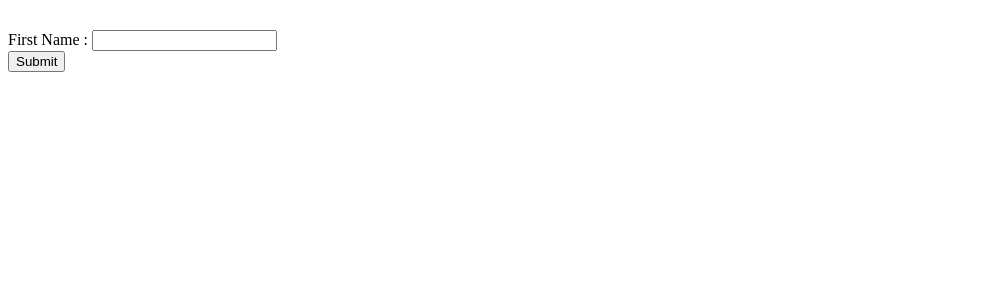
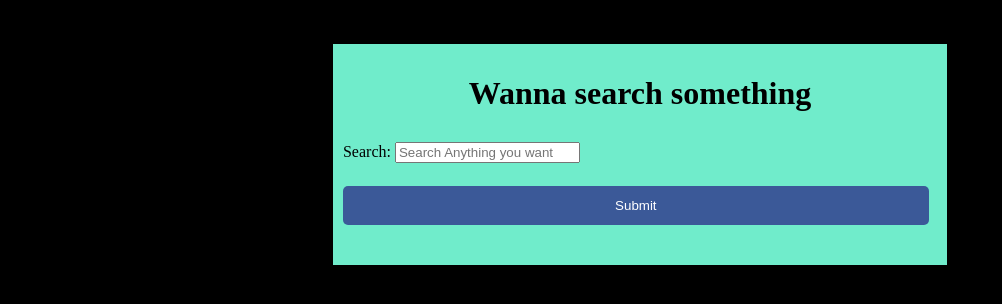
Before and after one commit to ParvishGajjar/WorkoscopeProject1, a plain HTML site: page Form_Validate_Js/search.html in a window 1280 px wide. Shown: the whole page, without its empty margins (0-1002 px from the left). Drawn offline with Linux system fonts and the light colour scheme.

Commit message:
Edited search.html and serverdb

```diff
--- a/Form_Validate_Js/search.html
+++ b/Form_Validate_Js/search.html
@@ -4,12 +4,15 @@
 	<title></title>
 	 <link rel="stylesheet" href="style.css">
 </head>
-<body>
+<body  style="background-color: black">
+ <div id="wrapper">
+ 	 <h1 style="text-align: center">Wanna search something</h1>
   <form onsubmit="search()">
-  	   First Name : <input type="text" name="name" id="name" required><br>
-    <input type="submit" value="Submit">
+  	   Search: <input type="text" name="name" id="name" placeholder ="Search Anything you want" required><br><br>
+    <input type="submit" value="Submit" class="btn">
   </form>
   <ul id="searched"></ul>
+</div>
 </body>
 </html>
 <script type="text/javascript" src="scripts.js"></script>
--- a/Form_Validate_Js/serverdb.js
+++ b/Form_Validate_Js/serverdb.js
@@ -67,7 +67,7 @@ app.get('/api/skills', function (req, res) {
 //Get User's data by passing parameter which would have sublestring from his name
 app.get('/api/users/:name', function (req, res) {
    const nameparam=req.params.name;
-   connection.query("SELECT * FROM UserData where username LIKE '%"+nameparam+"%';", (err,rows) => {    // () anonymous function passing arguement err and rows
+   connection.query("Select employee.Emp_id, employee.Firstname, GROUP_CONCAT( Distinct skill.skill_name) AS 'Skills' from employee left join skill_emp ON employee.Emp_id = skill_emp.Emp_id left join skill ON skill_emp.Skill_id = skill.Skill_id where Firstname LIKE '%"+nameparam+"%' group by Emp_id;", (err,rows) => {    // () anonymous function passing arguement err and rows
       if(err)
       {
          throw err;
```
